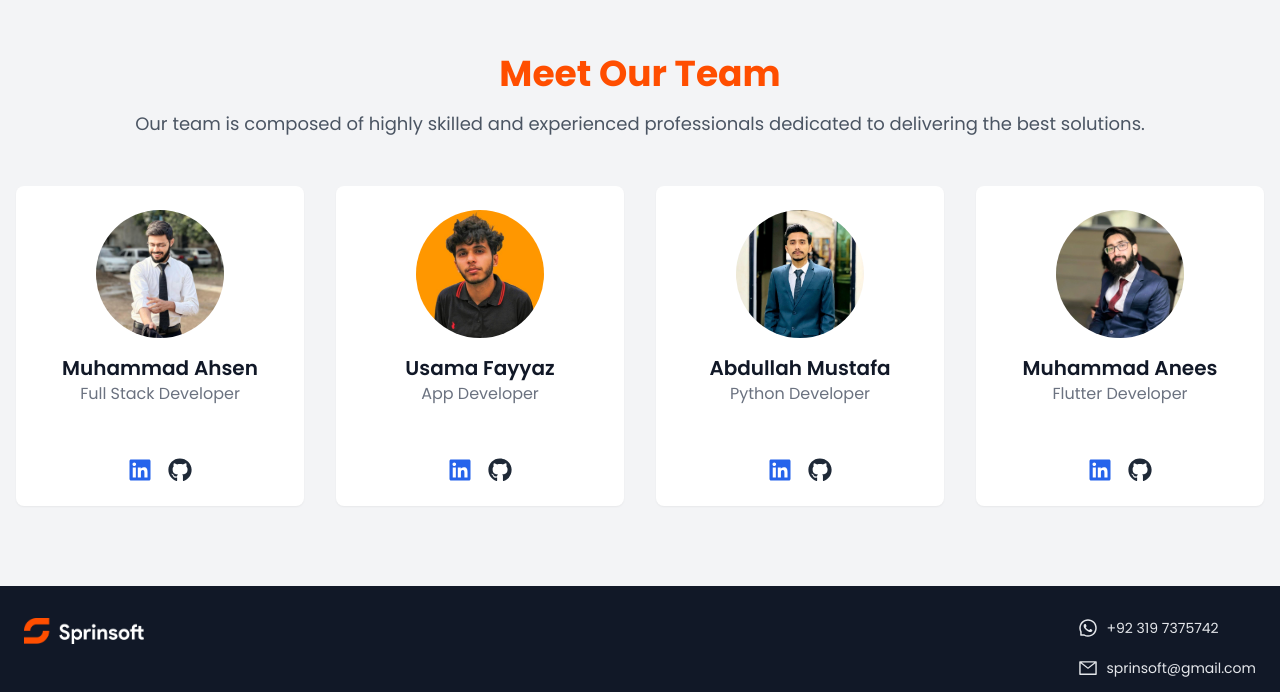
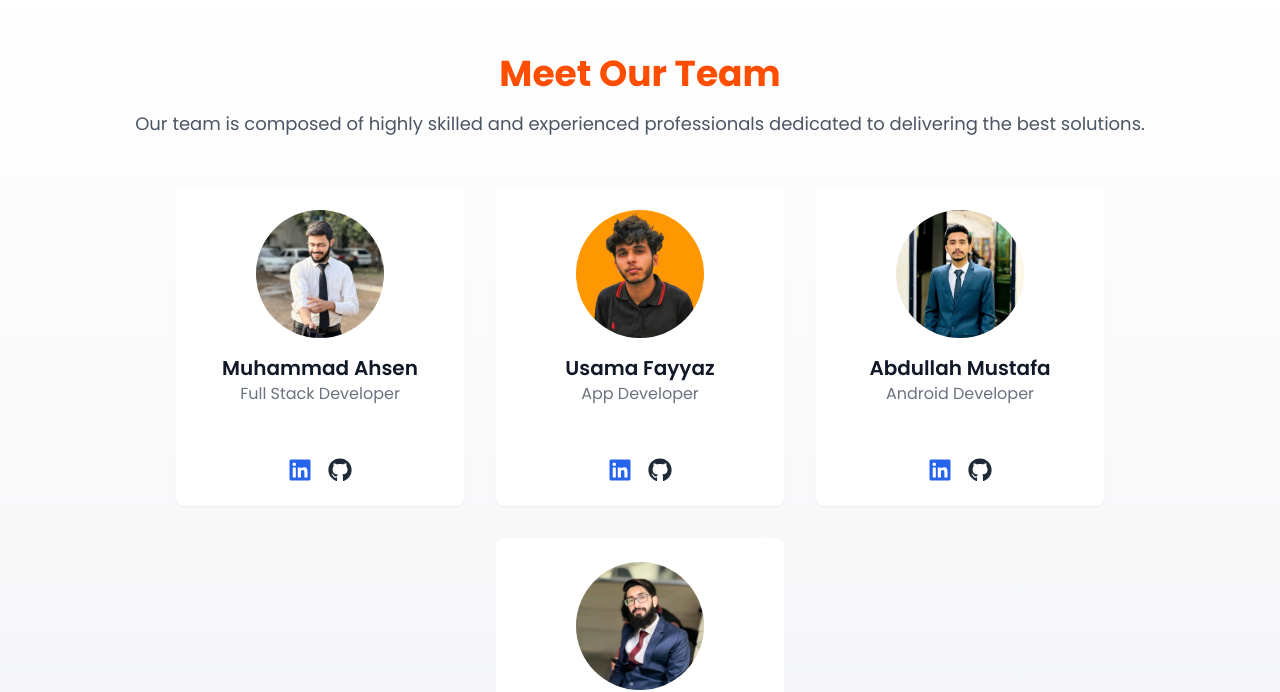
Before and after one commit to MAhsen23/Sprinsoft, a Next.js app: page /about in a window 1280 px wide. Shown: the part 991-1683 px from the top of the page. Built offline with nearby package versions, Linux system fonts and the light colour scheme.

Commit message:
Fix team section

```diff
--- a/src/components/team/Team.tsx
+++ b/src/components/team/Team.tsx
@@ -22,7 +22,7 @@ const teamMembers = [
     },
     {
         name: "Abdullah Mustafa",
-        role: "Python Developer",
+        role: "Android Developer",
         imageUrl: "/team/abdullah.jpg",
         linkedInUrl: "https://www.linkedin.com/in/abdullah-mustafa-65537b1b4/",
         twitterUrl: "",
@@ -42,8 +42,8 @@ const teamMembers = [
 
 const TeamSection = () => {
     return (
-        <section className="py-20 bg-gray-100">
-            <div className="max-w-7xl mx-auto px-4 sm:px-6 lg:px-4">
+        <section className="py-20 bg-gradient-to-b from-white to bg-gray-100 ">
+            <div className="max-w-7xl mx-auto px-6">
                 <div className="container mx-auto px-6">
                     <div className="text-center mb-12">
                         <h2 className="text-4xl font-bold text-[#FF4E00]">Meet Our Team</h2>
```
